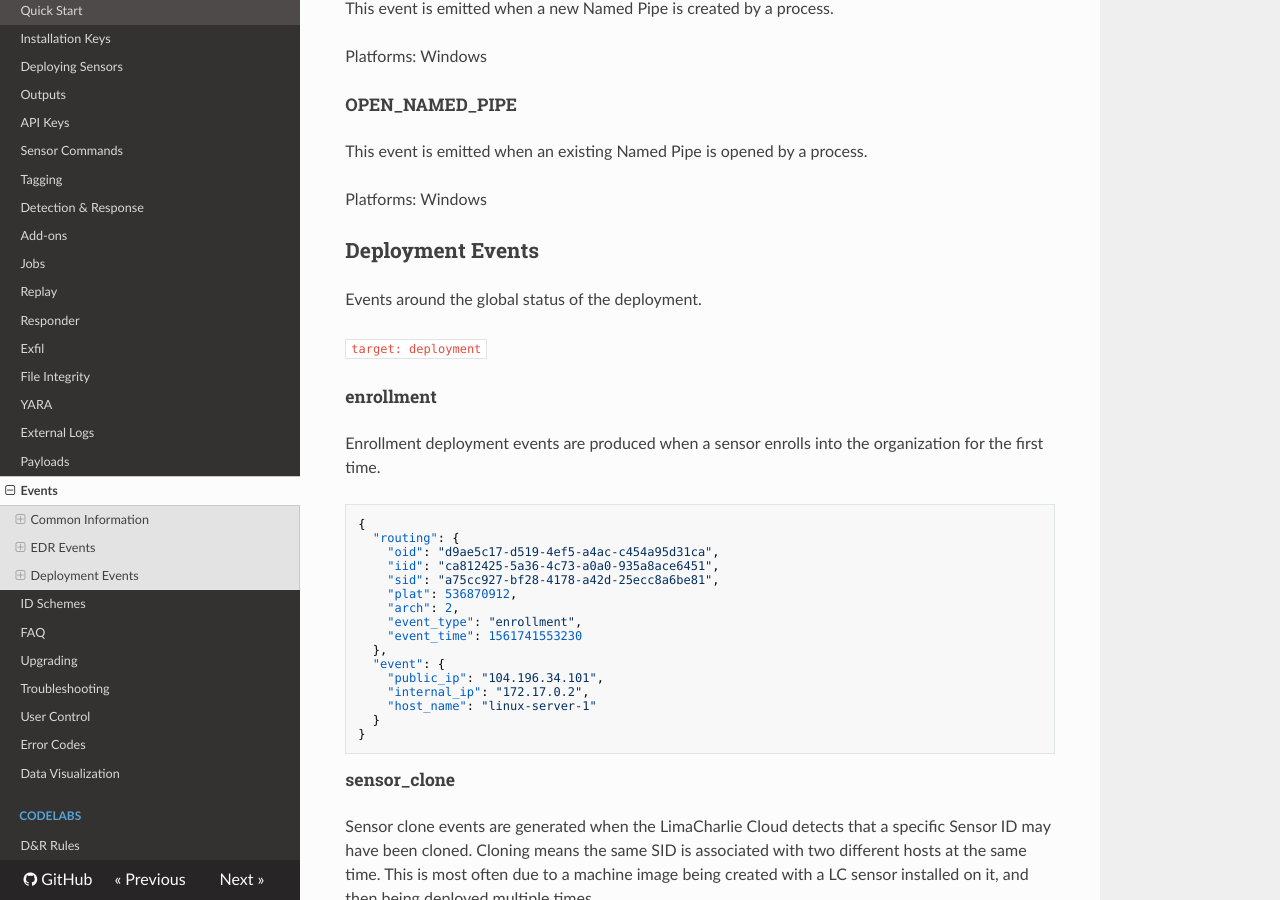
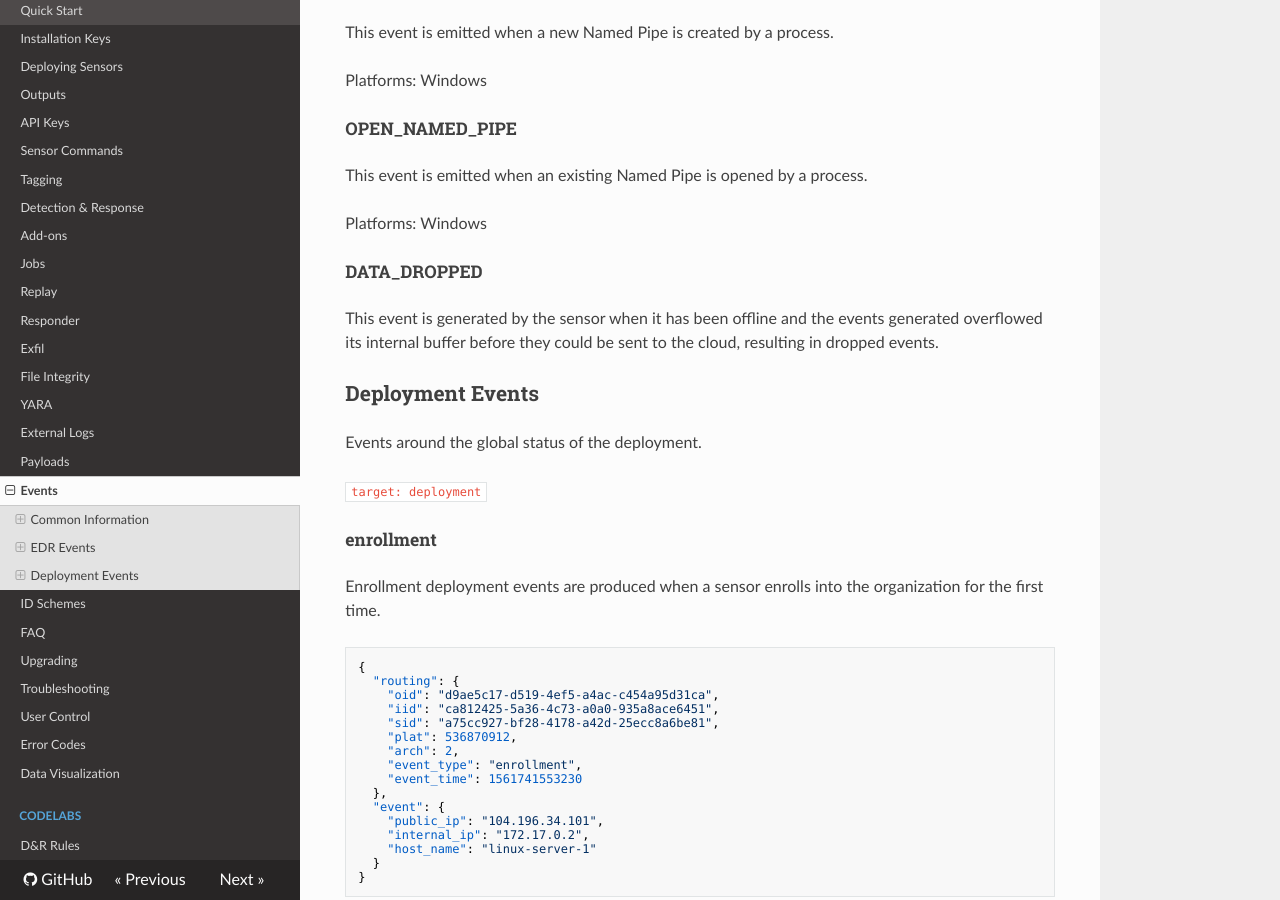
Before and after one commit to refractionPOINT/lce_doc, an MkDocs documentation site: the page built from docs/events.md, in a window 1280 px wide and 900 px high, scrolled down 22835 px. Built offline with MkDocs 1.6.1, drawn with Linux system fonts in a browser that asks for light colours; nearby versions of some CDN libraries; old or Windows-style settings are respelled for this version of MkDocs.

Commit message:
Adding info on DROPPED event.

```diff
--- a/docs/events.md
+++ b/docs/events.md
@@ -1081,6 +1081,10 @@ This event is emitted when an existing Named Pipe is opened by a process.
 
 Platforms: Windows
 
+### DATA_DROPPED
+This event is generated by the sensor when it has been offline and the events
+generated overflowed its internal buffer before they could be sent to
+the cloud, resulting in dropped events.
 
 ## Deployment Events
 
```
